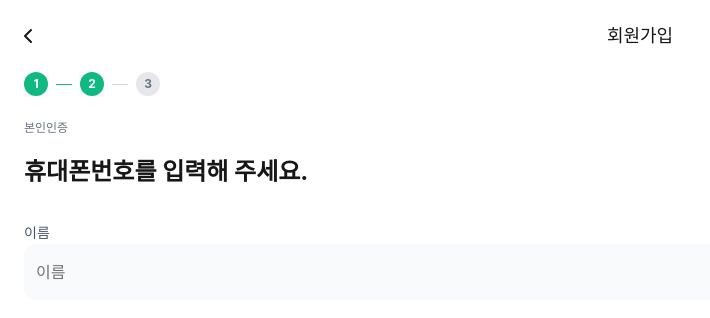
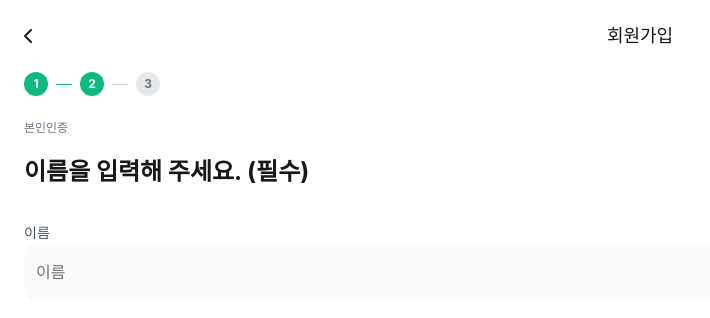
Before and after one commit to noino0819/oni_care, a Next.js app: page /signup/verify in a window 1280 px wide. Shown: the top 318 px of the page, without its empty margins (0-710 px from the left). Built offline with nearby package versions, Linux system fonts and the light colour scheme.

Commit message:
feat: UI 개선 (토스트 메시지, 단계별 제목, 버튼 색상)

```diff
--- a/src/app/signup/terms/page.tsx
+++ b/src/app/signup/terms/page.tsx
@@ -21,7 +21,17 @@ export default function SignupTermsPage() {
   const [terms, setTerms] = useState<Term[]>([]);
   const [agreements, setAgreements] = useState<Record<string, boolean>>({});
   const [loading, setLoading] = useState(true);
-  const [selectedTerm, setSelectedTerm] = useState<Term | null>(null); // For modal
+  const [selectedTerm, setSelectedTerm] = useState<Term | null>(null);
+  const [showToast, setShowToast] = useState(false);
+
+  // 페이지 진입 시 토스트 표시
+  useEffect(() => {
+    setShowToast(true);
+    const timer = setTimeout(() => {
+      setShowToast(false);
+    }, 2000);
+    return () => clearTimeout(timer);
+  }, []);
 
   useEffect(() => {
     const fetchTerms = async () => {
@@ -155,13 +165,6 @@ export default function SignupTermsPage() {
           </div>
         </div>
 
-        {/* 마케팅 동의 배너 */}
-        <div className="mt-8 bg-gray-50 p-4 rounded-xl text-center">
-          <p className="text-sm text-gray-600">
-            마케팅 수신 동의 시 <span className="font-bold text-primary">500포인트</span>를 지급해 드려요!
-          </p>
-        </div>
-
         <div className="mt-auto pt-6">
           <Button
             className="w-full h-14 text-base font-bold rounded-xl"
@@ -173,6 +176,17 @@ export default function SignupTermsPage() {
           </Button>
         </div>
       </div>
+
+      {/* 토스트 메시지 */}
+      {showToast && (
+        <div className="fixed bottom-24 left-1/2 -translate-x-1/2 z-50 animate-in fade-in slide-in-from-bottom-4 duration-300">
+          <div className="bg-gray-800 text-white px-6 py-3 rounded-full shadow-lg">
+            <p className="text-sm whitespace-nowrap">
+              마케팅 수신 동의 시 <span className="font-bold text-primary">500포인트</span>를 지급해 드려요!
+            </p>
+          </div>
+        </div>
+      )}
 
       {/* 약관 상세 모달 */}
       {selectedTerm && (
--- a/src/app/signup/verify/page.tsx
+++ b/src/app/signup/verify/page.tsx
@@ -162,7 +162,12 @@ export default function SignupVerifyPage() {
       </div>
 
       <div className="flex-1 px-6 pb-24">
-        <h1 className="text-2xl font-bold mb-8">휴대폰번호를 입력해 주세요.</h1>
+        <h1 className="text-2xl font-bold mb-8">
+          {!isNameValid && "이름을 입력해 주세요. (필수)"}
+          {isNameValid && !isBirthDateValid && "생년월일을 입력해 주세요. (필수)"}
+          {isBirthDateValid && !isGenderValid && "성별을 선택해 주세요. (필수)"}
+          {isGenderValid && "휴대폰번호를 입력해 주세요."}
+        </h1>
 
         <div className="space-y-6">
           {/* 4. 휴대폰 번호 */}
--- a/src/components/ui/DateWheelPicker.tsx
+++ b/src/components/ui/DateWheelPicker.tsx
@@ -105,7 +105,7 @@ export default function DateWheelPicker({ value, onChange, onClose }: DateWheelP
 
         <button
           onClick={handleConfirm}
-          className="w-full h-14 bg-gray-300 hover:bg-gray-400 text-white text-lg font-bold rounded-xl transition-colors"
+          className="w-full h-14 bg-primary hover:bg-primary/90 text-white text-lg font-bold rounded-xl transition-colors"
         >
           다 음
         </button>
```
